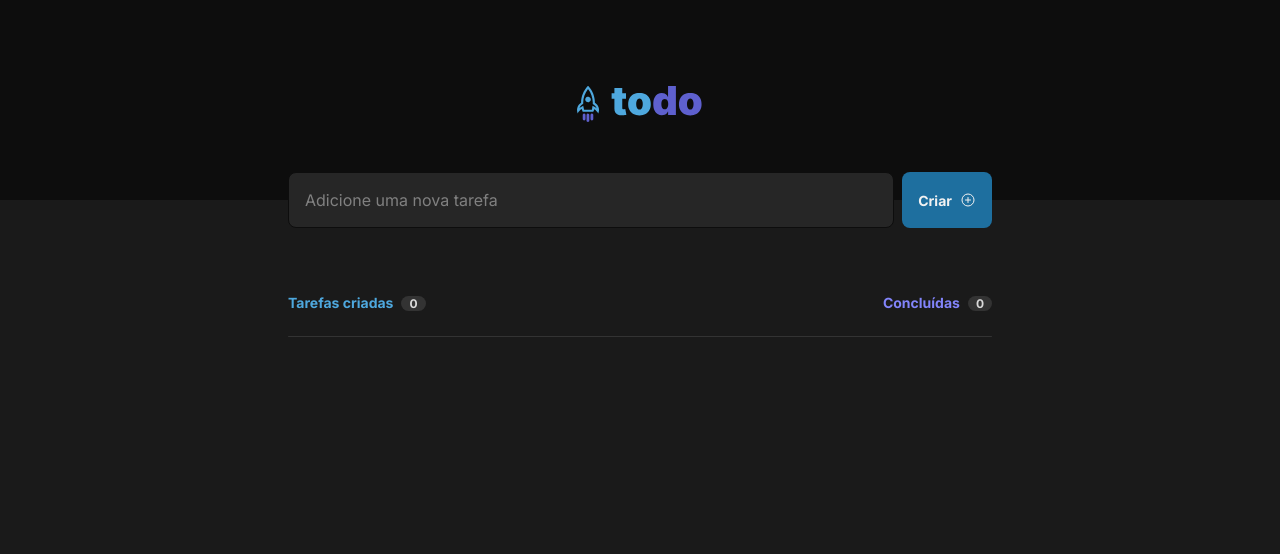
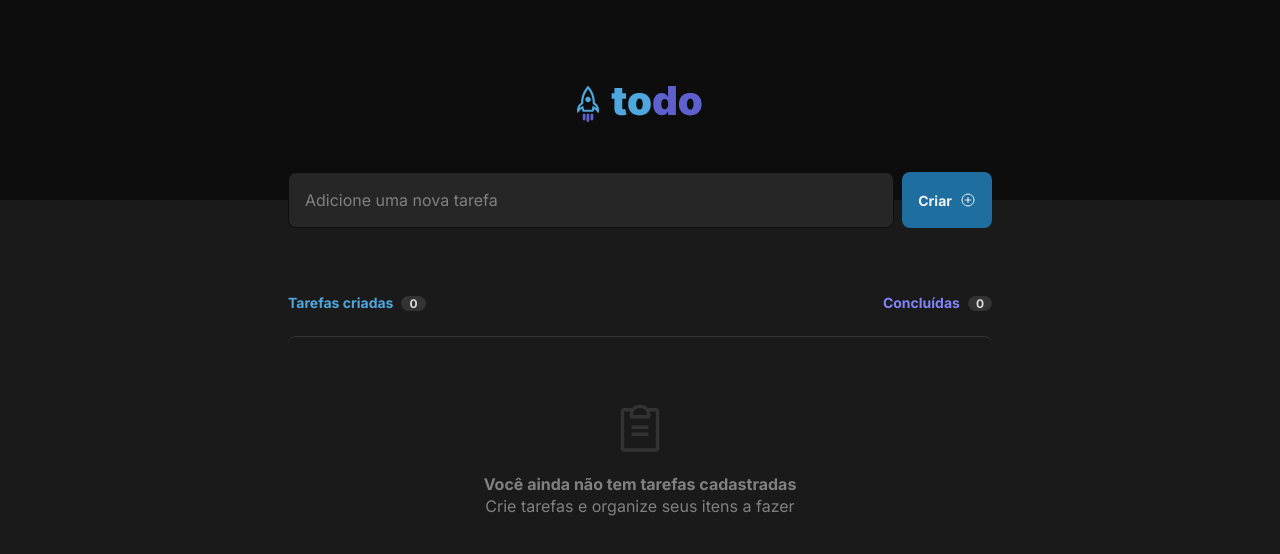
Before and after one commit to josee-fernandes/todo-react, a React (Vite) app: page / in a window 1280 px wide. Shown: the top 554 px of the page. Built offline with nearby package versions, Linux system fonts and the light colour scheme.

Commit message:
Fallback for empty tasks

```diff
--- a/src/components/Tasks/Tasks.module.css
+++ b/src/components/Tasks/Tasks.module.css
@@ -38,3 +38,28 @@
   border-top: 1px solid var(--gray-400);
   border-radius: 8px;
 }
+
+.emptyTasks {
+  display: flex;
+  flex-direction: column;
+  justify-content: center;
+  align-items: center;
+  height: 15.25rem;
+}
+
+.emptyTasks svg {
+  color: var(--gray-400);
+}
+
+.emptyTasks p {
+  color: var(--gray-300);
+  line-height: 140%;
+  font-size: 1rem;
+  text-align: center;
+  margin-top: 1rem;
+}
+
+.emptyTasks p strong {
+  font-weight: bold;
+  display: block;
+}
--- a/src/components/Tasks/index.tsx
+++ b/src/components/Tasks/index.tsx
@@ -1,3 +1,4 @@
+import { ClipboardText } from "phosphor-react";
 import { Task } from "../Task";
 
 import styles from "./Tasks.module.css";
@@ -13,6 +14,8 @@ interface TasksProps {
 }
 
 export function Tasks({ tasks }: TasksProps) {
+  const isTasksEmpty = tasks?.length === 0;
+
   return (
     <main className={styles.tasks}>
       <header>
@@ -26,9 +29,17 @@ export function Tasks({ tasks }: TasksProps) {
         </div>
       </header>
       <ul className={styles.list}>
-        {tasks.map((task) => (
-          <Task key={task.id} task={task} />
-        ))}
+        {isTasksEmpty ? (
+          <div className={styles.emptyTasks}>
+            <ClipboardText size={56} />
+            <p>
+              <strong>Você ainda não tem tarefas cadastradas</strong>
+              Crie tarefas e organize seus itens a fazer
+            </p>
+          </div>
+        ) : (
+          tasks.map((task) => <Task key={task.id} task={task} />)
+        )}
       </ul>
     </main>
   );
```
